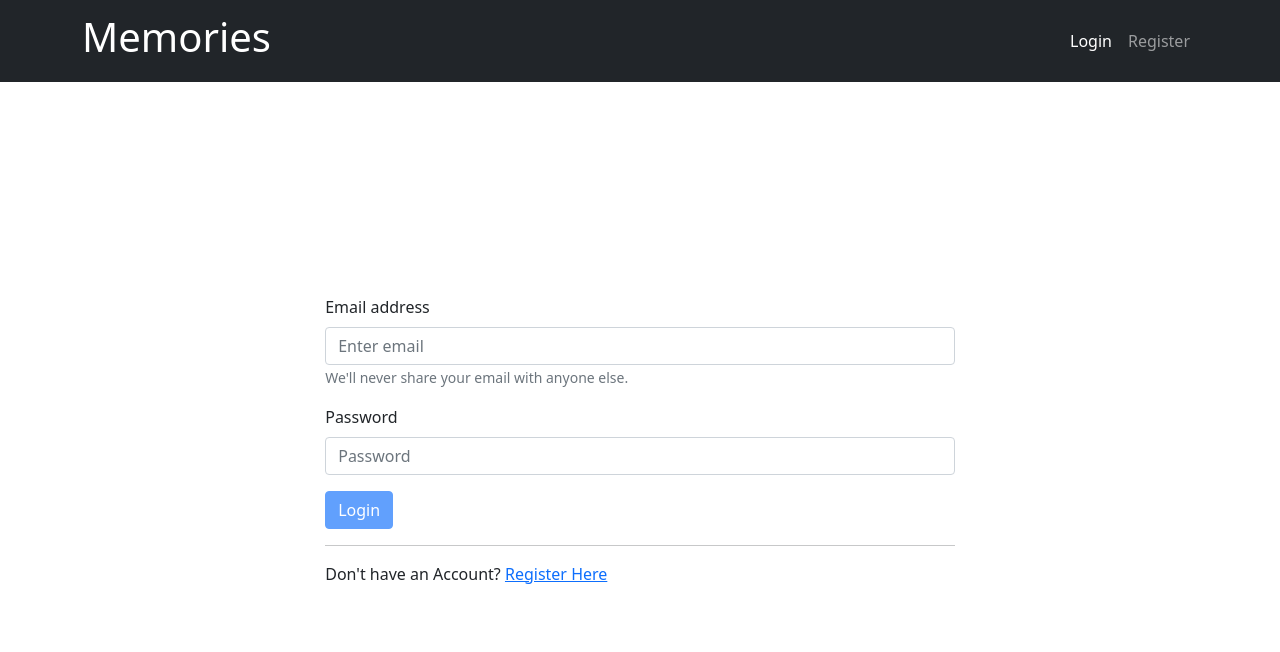
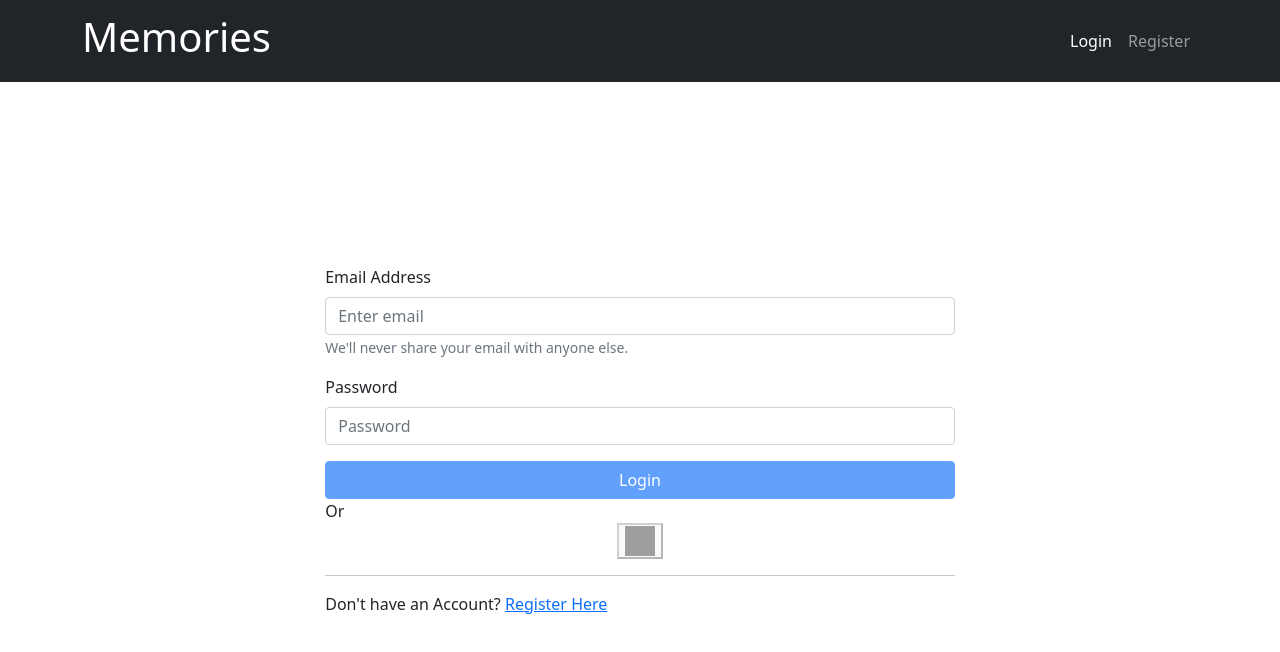
Before and after one commit to Khalil-codes/memories-mern-app, a React (Create React App) app in the folder client/: page /login in a window 1280 px wide. Shown: the top 652 px of the page. Built offline with nearby package versions, Linux system fonts and the light colour scheme; grey boxes are pictures that could not be loaded.

Commit message:
Split code into components

```diff
--- /dev/null
+++ b/client/src/components/UI/FormInput.tsx
@@ -0,0 +1,25 @@
+import React, { ChangeEvent, FC } from "react";
+import { Form } from "react-bootstrap";
+
+type Props = {
+    label: string;
+    value: string;
+    placeholder: string;
+    type: string;
+    onChange: (e: ChangeEvent<HTMLInputElement>) => void;
+    helpText?: string;
+};
+
+const FormInput: FC<Props> = ({ label, helpText, ...inputProps }) => {
+    return (
+        <Form.Group className="mb-3">
+            <Form.Label>{label}</Form.Label>
+            <Form.Control {...inputProps} />
+            {helpText && (
+                <Form.Text className="text-muted">{helpText}</Form.Text>
+            )}
+        </Form.Group>
+    );
+};
+
+export default FormInput;
--- a/client/src/pages/Login.tsx
+++ b/client/src/pages/Login.tsx
@@ -1,7 +1,8 @@
 import React, { ChangeEvent, FC, FormEvent, useEffect, useState } from "react";
 import { Button, Card, Form } from "react-bootstrap";
 import { Link } from "react-router-dom";
-
+import GoogleAuth from "../components/GoogleAuth/GoogleAuth";
+import FormInput from "../components/UI/FormInput";
 type Props = {};
 
 const Login: FC<Props> = (props) => {
@@ -16,29 +17,25 @@ const Login: FC<Props> = (props) => {
         e.preventDefault();
         console.log(email, password);
     };
+
     return (
         <Card className="d-flex justify-content-center align-items-center auth-form-container">
             <Form
                 className="auth-form"
                 autoComplete="false"
                 onSubmit={handleSubmit}>
-                <Form.Group className="mb-3">
-                    <Form.Label>Email address</Form.Label>
-                    <Form.Control
+                <FormInput
+                    label="Email Address"
                     type="email"
                     placeholder="Enter email"
                     value={email}
                     onChange={(e: ChangeEvent<HTMLInputElement>) =>
                         setEmail(e.target.value)
                     }
+                    helpText="We'll never share your email with anyone else."
                 />
-                    <Form.Text className="text-muted">
-                        We'll never share your email with anyone else.
-                    </Form.Text>
-                </Form.Group>
-                <Form.Group className="mb-3">
-                    <Form.Label>Password</Form.Label>
-                    <Form.Control
+                <FormInput
+                    label="Password"
                     type="password"
                     placeholder="Password"
                     value={password}
@@ -46,10 +43,16 @@ const Login: FC<Props> = (props) => {
                         setPassword(e.target.value)
                     }
                 />
-                </Form.Group>
-                <Button variant="primary" type="submit" disabled={!isFilled}>
+                <div className="d-grid">
+                    <Button
+                        variant="primary"
+                        type="submit"
+                        disabled={!isFilled}>
                         Login
                     </Button>
+                </div>
+                <div className="or-separator">Or</div>
+                <GoogleAuth />
                 <hr />
                 Don't have an Account?&nbsp;
                 <Link to="/register">Register Here</Link>
--- a/client/src/pages/Register.tsx
+++ b/client/src/pages/Register.tsx
@@ -1,7 +1,7 @@
 import React, { ChangeEvent, FC, FormEvent, useEffect, useState } from "react";
-import { Button, Card, Form, Nav } from "react-bootstrap";
-import { LinkContainer } from "react-router-bootstrap";
+import { Button, Card, Form } from "react-bootstrap";
 import { Link } from "react-router-dom";
+import FormInput from "../components/UI/FormInput";
 
 type Props = {};
 
@@ -26,9 +26,8 @@ const Register: FC<Props> = (props) => {
                 className="auth-form"
                 autoComplete="false"
                 onSubmit={handleSubmit}>
-                <Form.Group className="mb-3">
-                    <Form.Label>Name</Form.Label>
-                    <Form.Control
+                <FormInput
+                    label="Name"
                     type="text"
                     placeholder="Enter Name"
                     value={name}
@@ -36,10 +35,8 @@ const Register: FC<Props> = (props) => {
                         setName(e.target.value)
                     }
                 />
-                </Form.Group>
-                <Form.Group className="mb-3">
-                    <Form.Label>Email address</Form.Label>
-                    <Form.Control
+                <FormInput
+                    label="Email Address"
                     type="email"
                     placeholder="Enter email"
                     value={email}
@@ -47,10 +44,8 @@ const Register: FC<Props> = (props) => {
                         setEmail(e.target.value)
                     }
                 />
-                </Form.Group>
-                <Form.Group className="mb-3">
-                    <Form.Label>Password</Form.Label>
-                    <Form.Control
+                <FormInput
+                    label="Password"
                     type="password"
                     placeholder="Password"
                     value={password}
@@ -58,19 +53,16 @@ const Register: FC<Props> = (props) => {
                         setPassword(e.target.value)
                     }
                 />
-                </Form.Group>
-                <Form.Group className="mb-3">
-                    <Form.Label>Confirm Password</Form.Label>
-                    <Form.Control
+                <FormInput
+                    label="Confirm Password"
                     type="password"
                     placeholder="Confirm Password"
                     value={password2}
                     onChange={(e: ChangeEvent<HTMLInputElement>) =>
                         setPassword2(e.target.value)
                     }
+                    helpText="Re-enter your password to confirm"
                 />
-                    <Form.Text>Re-enter your password to confirm</Form.Text>
-                </Form.Group>
                 <Button variant="primary" type="submit" disabled={!isFilled}>
                     Submit
                 </Button>
```
Lines whose indentation alone changed are shown as unchanged.
